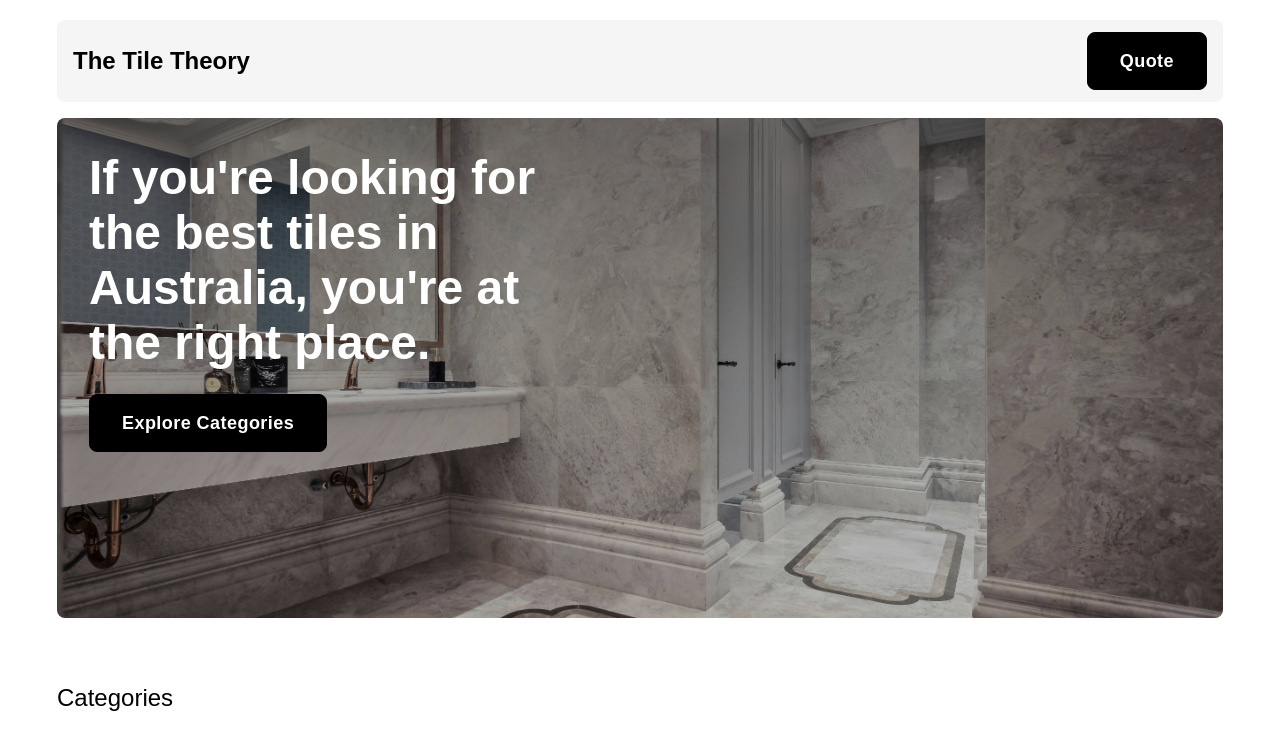
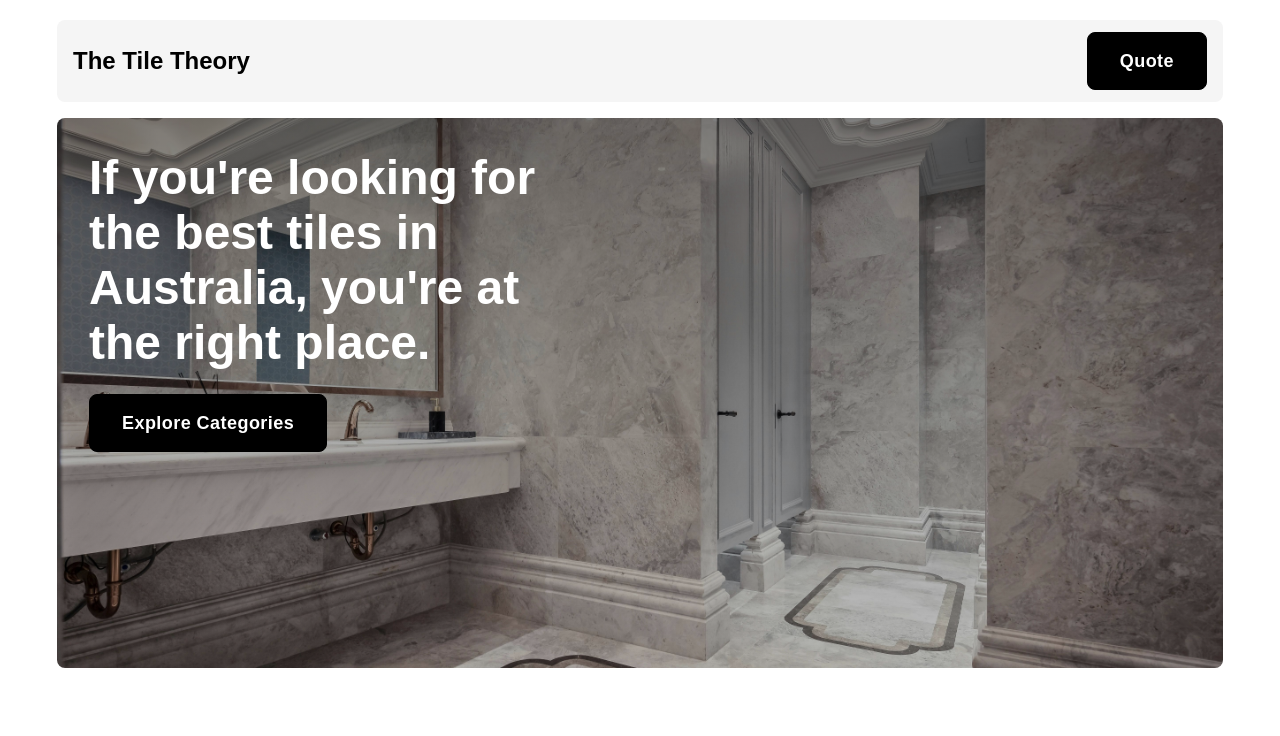
Before and after one commit to Pratitb/the-tile-theory, a React (Vite) app: page / in a window 1280 px wide. Shown: the top 736 px of the page. Built offline with nearby package versions, Linux system fonts and the light colour scheme; a web font is replaced by a local one.

Commit message:
fix: desktop banner height, container bottom padding

```diff
--- a/src/components/banner.tsx
+++ b/src/components/banner.tsx
@@ -2,7 +2,7 @@ import Button from "./button"
 
 const Banner = () => {
     return (
-        <div className='w-full h-[400px] lg:h-[500px] flex flex-col gap-6 bg-banner bg-cover bg-no-repeat bg-bottom rounded-lg p-8'>
+        <div className='w-full h-[400px] lg:h-[550px] flex flex-col gap-6 bg-banner bg-cover bg-no-repeat bg-bottom rounded-lg p-8'>
             <p className="max-w-[500px] text-white font-bold text-4xl md:text-5xl md:leading-[55px]">If you're looking for the best tiles in Australia, you're at the right place.</p>
             <Button btnName="explore categories" />
         </div>
--- a/src/index.css
+++ b/src/index.css
@@ -41,6 +41,6 @@
         width: 100%;
         max-width: 1206px;
         margin: 0 auto;
-        padding: 20px;
+        padding: 20px 20px 100px 20px;
     }
 }
```
